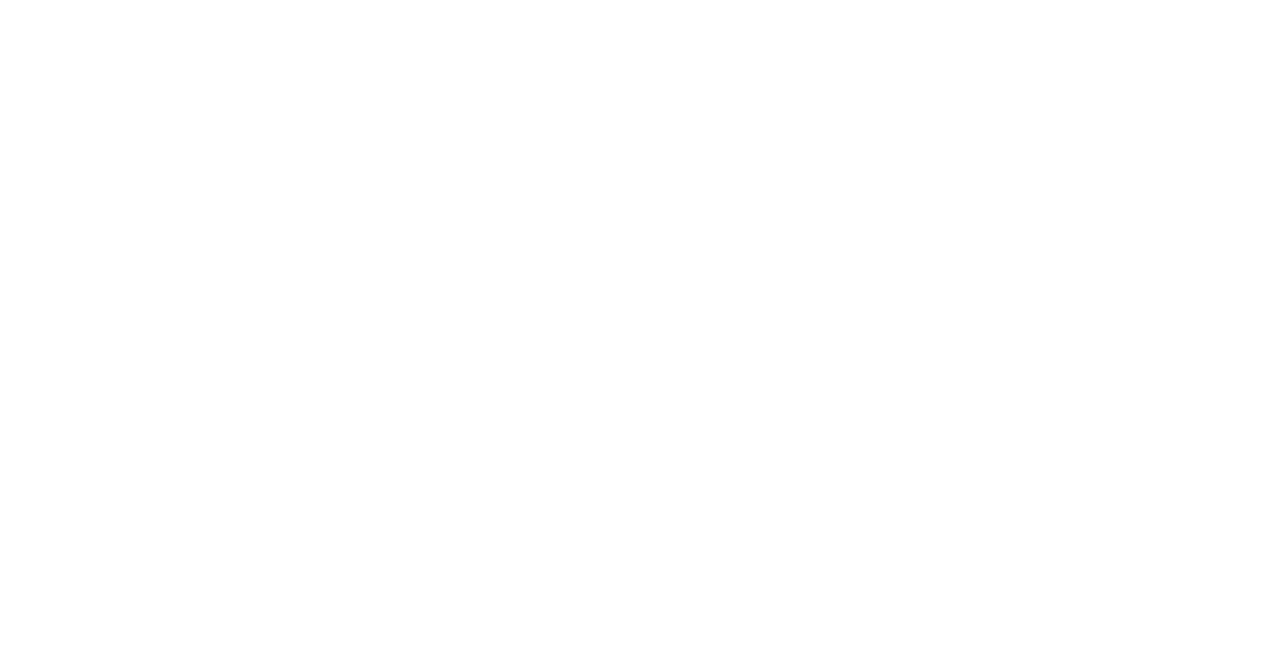
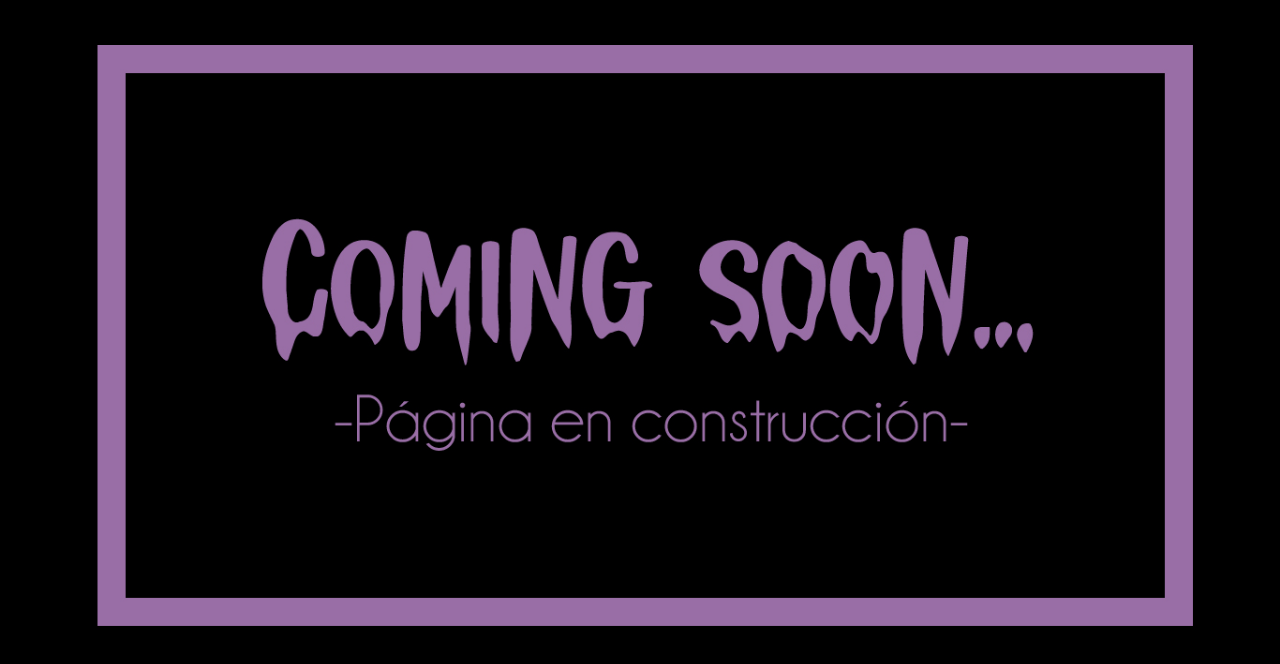
Before and after one commit to JPalvarezS/ProyectoDesarrolloWebGen3, a plain HTML site: page index/construccion.html in a window 1280 px wide. Drawn offline with Linux system fonts and the light colour scheme.

Commit message:
adicion en construccion

```diff
--- a/style/construccion.css
+++ b/style/construccion.css
@@ -1,15 +1,7 @@
-* {
-  margin: 0;
-  padding: 0;
-  font-family: ChampagneLimousines;
+body {
+  background: black;
+  background-image: url(./paginaeenconstruccion.jpg);
+  background-size: cover;
+  background-repeat: no-repeat;
+  background-position: 25% 5%;
 }
-
-@font-face {
-  font-family: ChampagneLimousines;
-  src: url("ChampagneLimousines.ttf");
-}
-@font-face {
-  font-family: ChampagneLimousines;
-  font-weight: bold;
-  src: url("ChampagneLimousinesBold.ttf");
-}
```
Also changed, not shown: index/servicios.html (+2 -2 lines), style/paginaeenconstruccion.jpg (added).
